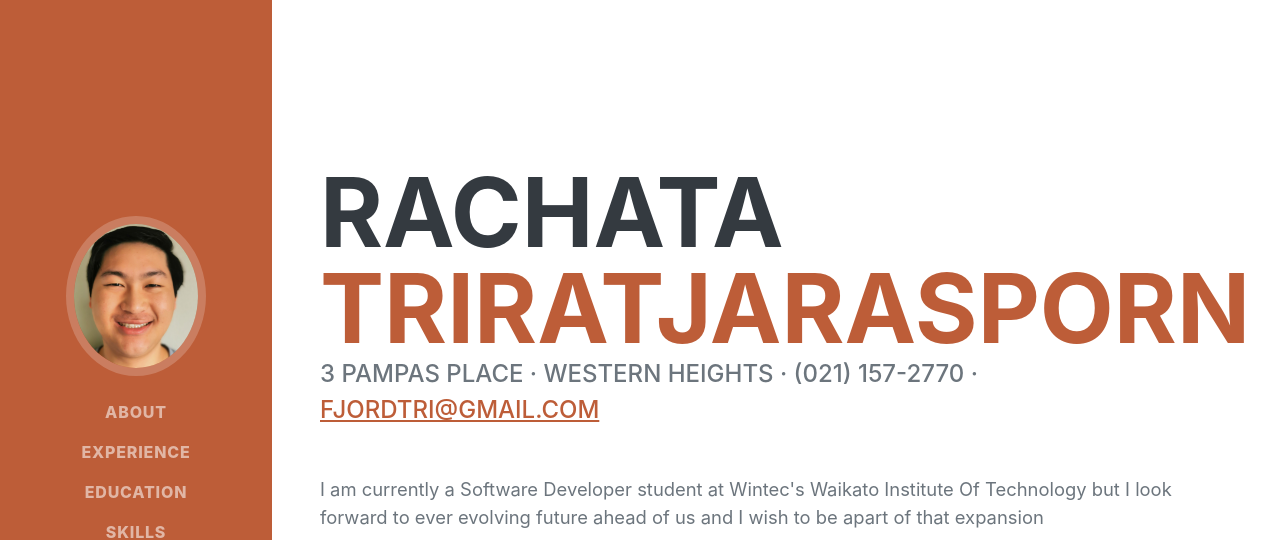
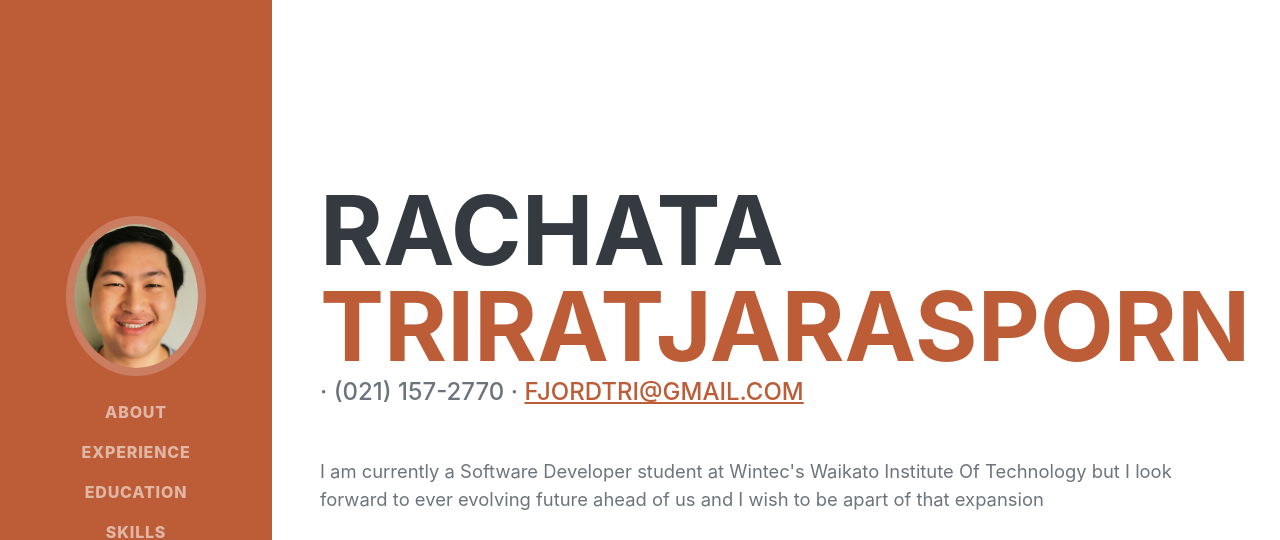
Before and after one commit to TemptingForza/Resume-Portfolio, a plain HTML site: page index.html in a window 1280 px wide. Shown: the top 540 px of the page. Drawn offline with nearby package versions, Linux system fonts and the light colour scheme; a web font is replaced by a local one.

Commit message:
Update index.html

```diff
--- a/index.html
+++ b/index.html
@@ -43,7 +43,7 @@
                         <span class="text-primary">Triratjarasporn</span>
                     </h1>
                     <div class="subheading mb-5">
-                        3 Pampas Place · Western Heights · (021) 157-2770 ·
+                        · (021) 157-2770 ·
                         <a href="mailto:Fjordtri@gmail.com">Fjordtri@gmail.com</a>
                     </div>
                     <p class="lead mb-5">I am currently a Software Developer student at Wintec's Waikato Institute Of Technology but I look forward to ever evolving future ahead of us and I wish to be apart of that expansion</p>
```
